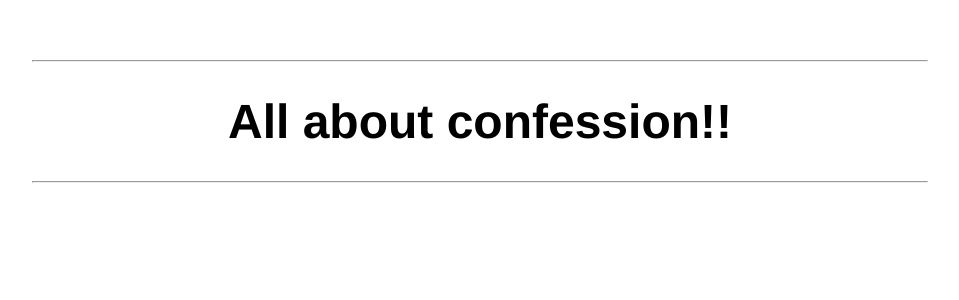
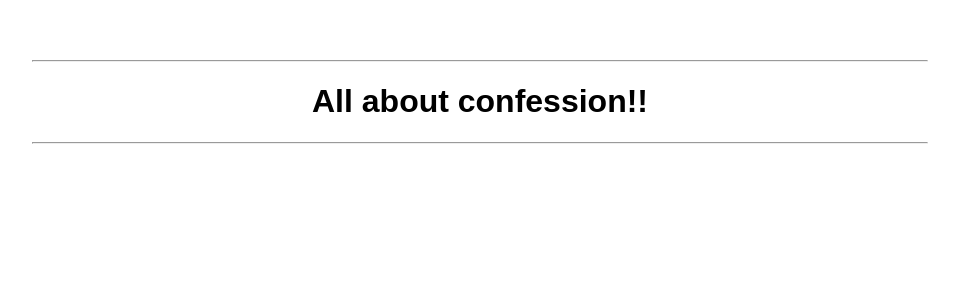
Before and after one commit to Amanag220/dev-elixir.github.io, a Jekyll site: the page built from index.html, in a window 1280 px wide. Shown: the top 300 px of the page, without its empty margins (160-1119 px from the left). Built offline with Jekyll 4.4.1, drawn with Linux system fonts in a browser that asks for light colours.

Commit message:
Writing Some of my own ;)

```diff
--- a/CSS/main.css
+++ b/CSS/main.css
@@ -2,42 +2,7 @@
     margin: 60px auto;
     width: 70%;
 }
-nav ul, footer ul {
-    font-family:'Helvetica', 'Arial', 'Sans-Serif';
-    padding: 0px;
-    list-style: none;
-    font-weight: bold;
+.heading {
+  font-family: sans-serif;
+  font-weight: bold;
 }
-nav ul li, footer ul li {
-    display: inline;
-    margin-right: 20px;
-}
-a {
-    text-decoration: none;
-    color: #999;
-}
-a:hover {
-    text-decoration: underline;
-}
-h1 {
-    font-size: 3em;
-    font-family:'Helvetica', 'Arial', 'Sans-Serif';
-}
-p {
-    font-size: 1.5em;
-    line-height: 1.4em;
-    color: #333;
-}
-footer {
-    border-top: 1px solid #d5d5d5;
-    font-size: .8em;
-}
-
-ul.posts {
-    margin: 20px auto 40px;
-    font-size: 1.5em;
-}
-
-ul.posts li {
-    list-style: none;
-}
```
